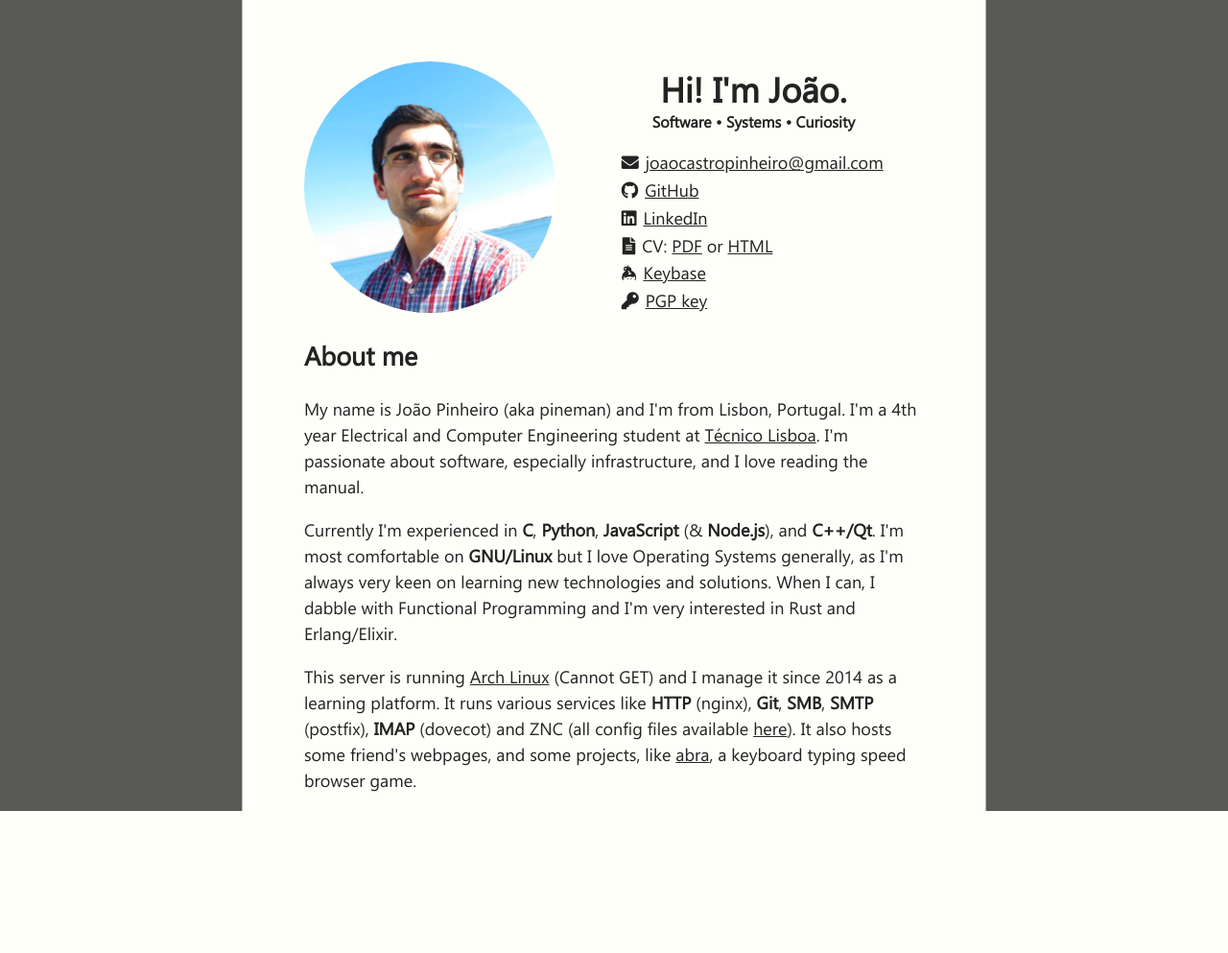
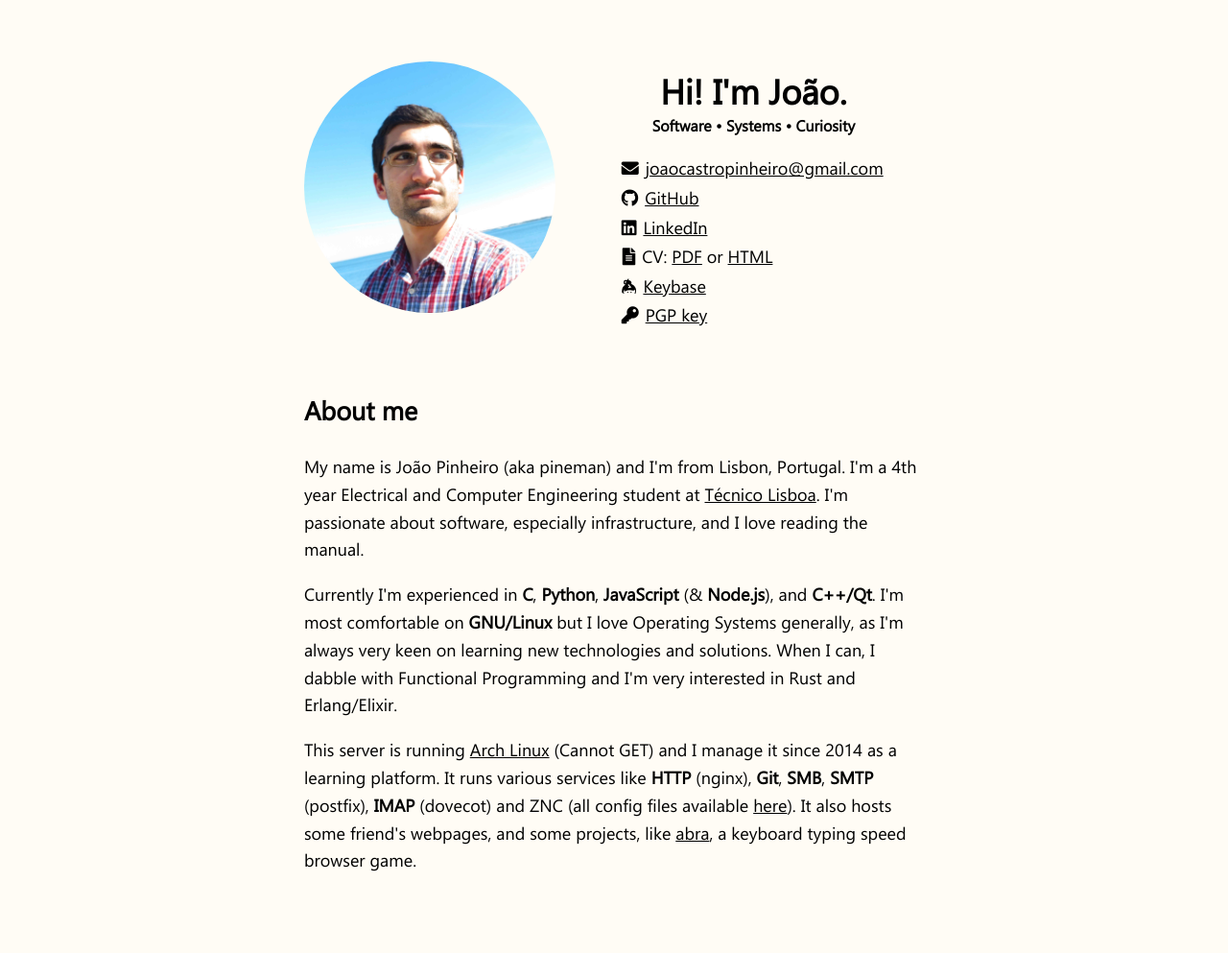
Before and after one commit to pineman/pineman.github.io, a PHP site: page / in a window 1280 px wide. Shown: the whole page at 96% size. Before the commit the page ends 845 px from the top, so only its background shows below. Run offline with PHP 8.4, Linux system fonts and the light colour scheme; style sheets or scripts are compiled from the project's sources; some libraries are stand-ins or nearby versions.

Commit message:
Test new colors

```diff
--- a/style.less
+++ b/style.less
@@ -1,13 +1,17 @@
 @fontsize: 18px;
-@lineheight: 1.5;
+@lineheight: 1.6;
 @text-width: 80ch;
 @max-width: ~"(max-width: 795px)";
-@text-padding: 4rem 4rem 0;
+@text-padding: 4rem;
 
-@text-color: #232323;
-@fg_white: #fffffa;
-@bg_grey: shade(hsl(@fg_white), 65%);
-@vrule: 0.5px solid #b9b9b9;
+//@text-color: #232323;
+//@fg_white: #fffffa;
+//@bg_grey: shade(hsl(@fg_white), 65%);
+@text-color: black;
+@fg_white: #fffcf5;
+@bg_grey: @fg_white;
+//@vrule: 0.5px solid #b9b9b9;
+@vrule: 0.5px solid @fg_white;
 
 @font-face {
 	font-family: 'Ebrima';
@@ -105,3 +109,7 @@ header {
 		}
 	}
 }
+
+article {
+	padding-top: 2.5rem;
+}
```
